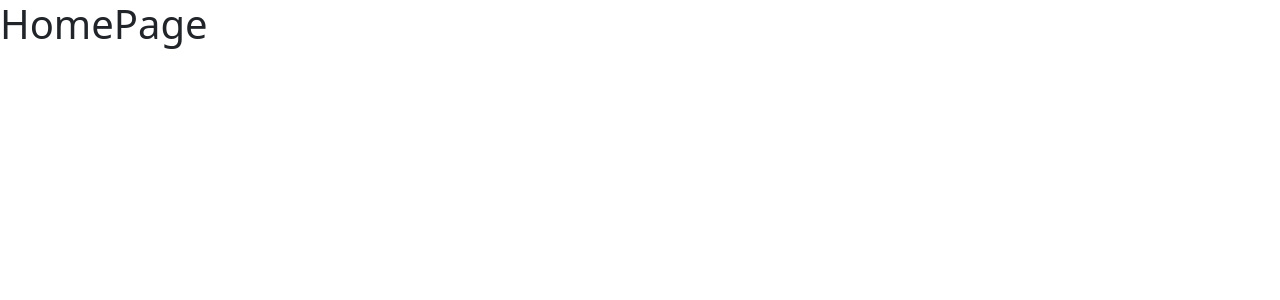
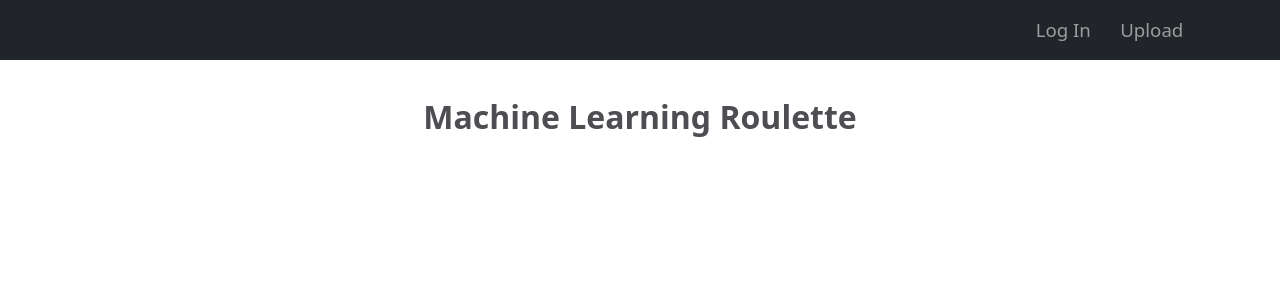
Before and after one commit to JackyXu-Cool/Team-2130-Machine-Learning-Roulette, a React (Create React App) app in the folder mlr_frontend/: page / in a window 1280 px wide. Shown: the top 300 px of the page. Built offline with nearby package versions, Linux system fonts and the light colour scheme.

Commit message:
home page

```diff
--- /dev/null
+++ b/mlr_frontend/src/pages/HomePage/HomePage.css
@@ -0,0 +1,18 @@
+.nav-content {
+    font-size: 14pt;
+}
+
+.nav-content-text {
+    margin-left: 5pt;
+    margin-right: 5pt;
+}
+
+.body {
+    margin-top: 70pt;
+    position: absolute;
+    width: 100%;
+    color: #4C4E52;
+    text-align: center;
+    font-size: 24pt;
+    font-weight: bold;
+}
--- a/mlr_frontend/src/pages/HomePage/HomePage.js
+++ b/mlr_frontend/src/pages/HomePage/HomePage.js
@@ -1,9 +1,25 @@
 import React from "react";
+import { Navbar, Nav, Container } from 'react-bootstrap';
+import img from '../../assets/images/ml_image.png';
+
+import "./HomePage.css";
 
 const HomePage = () => {
     return (
-        <div>
-            <h1>HomePage</h1>
+        <div className="main">
+            <Navbar collapseOnSelect fixed="top" expand="sm" bg="dark" variant="dark">
+                <Container>
+                    <Navbar.Toggle aria-controls="responsive-navbar-nav" />
+                    <Navbar.Collapse id="responsive-navbar-nav" />
+                    <Nav className="nav-content">
+                        <Nav.Link className="nav-content-text" href="/">Log In</Nav.Link>
+                        <Nav.Link className="nav-content-text" href="/upload">Upload</Nav.Link>
+                    </Nav>
+                </Container>
+            </Navbar>
+            <div className="body">
+                <p>Machine Learning Roulette</p>
+            </div>
         </div>
     );
 };
```
Also changed, not shown: mlr_frontend/src/assets/images/ml_image.png (added).
